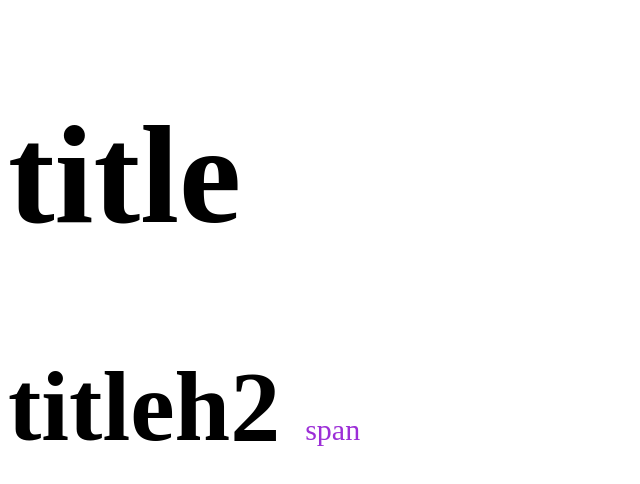
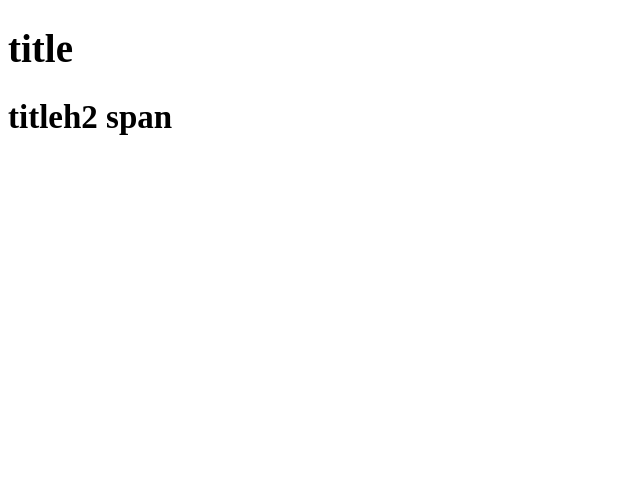
Before and after one commit to LEXXXUN/class_ad104, a website: page index.html in a window 1280 px wide. Shown: the whole page, without its empty margins (0-640 px from the left). Drawn offline with nearby package versions, Linux system fonts and the light colour scheme; files that its build step writes are made by us from their sources.

Commit message:
sass運算

```diff
--- a/sass/assets/_var.scss
+++ b/sass/assets/_var.scss
@@ -1,2 +1,2 @@
-$fontsize: 140px;
-$fontsizeh2: 100px;
+$fontbase: 13px;
+$i : 2;
--- a/sass/main.scss
+++ b/sass/main.scss
@@ -1,18 +1,25 @@
 @import "assets/var";
 @import "assets/font";
 
+body {
+    font-size: $fontbase;
+}
+
+// ceil 無條件進入
+// floor 無條件捨去
+// round 四捨五入
+
 .wrapper {
     h1 {
-        font-size: $fontsize;
+        font-size: round($fontbase * 3);
     }
     h2 {
-      font-size: $fontsizeh2;
-      span {
-       font-size: 30px;
-       color: rgb(156, 46, 215);
-       font-weight: $font-bold;
-
-
-      }
+        font-size: round($fontbase * 2.5);
+    }
+    h3 {
+        font-size: round($fontbase *1.5);
+    }
+    h4 {
+        font-size: round($fontbase * 1);
     }
 }
```
Also changed, not shown: css/main.css.
